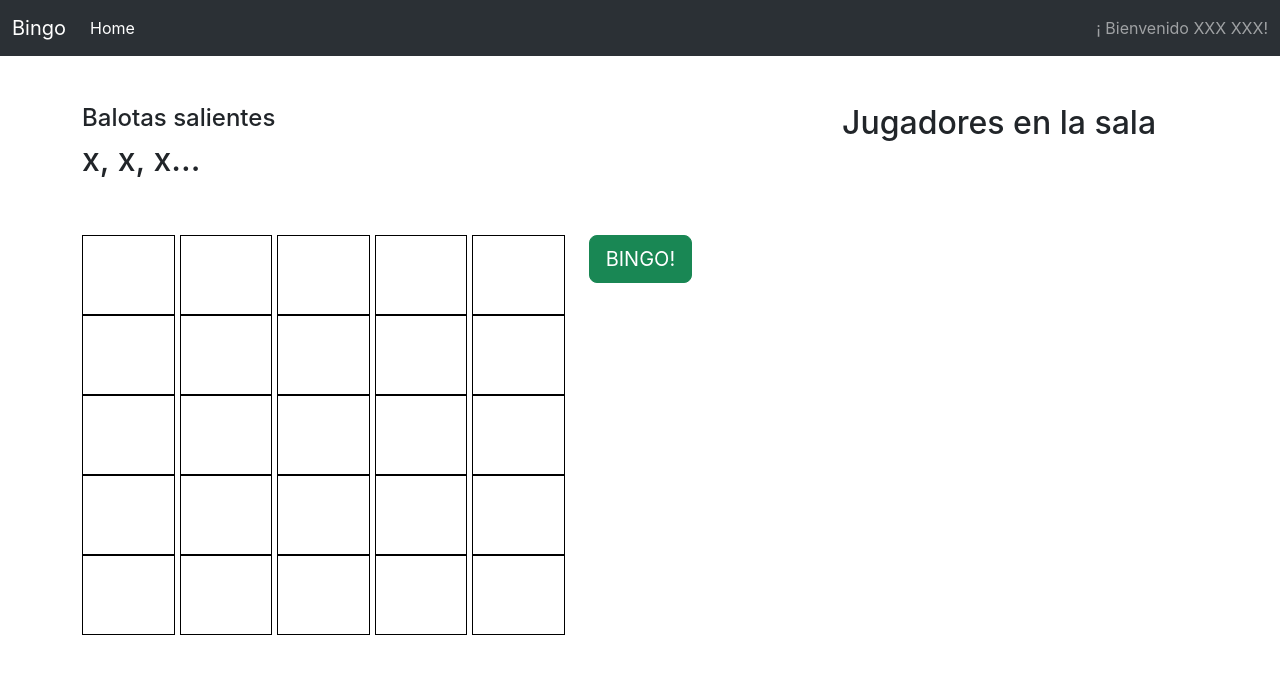
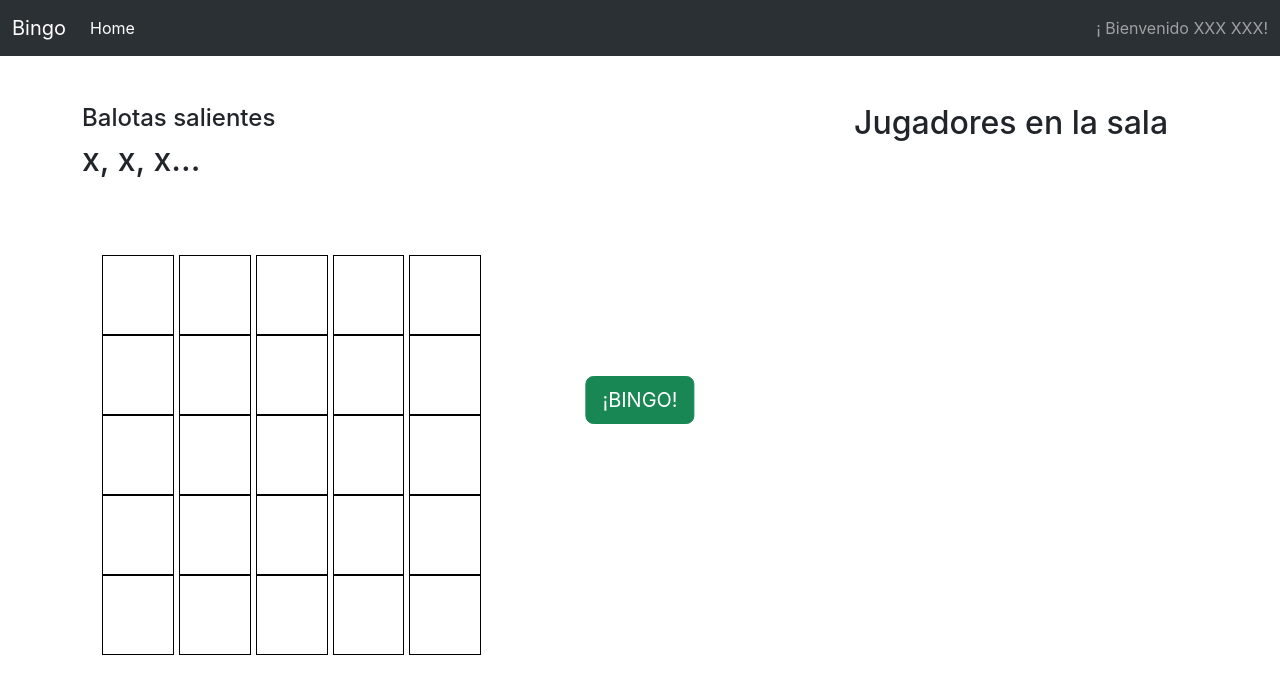
Before and after one commit to suaviaparicio/bingo-webapp-frontend, a React (Create React App) app: page /home/bingo-game in a window 1280 px wide. Shown: the top 694 px of the page. Built offline with nearby package versions, Linux system fonts and the light colour scheme.

Commit message:
WIP containers and components to render: BingoCard, WaitingRoom, Auth, Home

```diff
--- a/src/assets/css/style.css
+++ b/src/assets/css/style.css
@@ -2,8 +2,8 @@
 
 
 .spinner{
-    width: 5rem;
-    height: 5rem;
+    width: 4.5rem;
+    height: 4.5rem;
 }
 
 .bingo-card {
@@ -11,10 +11,32 @@
     grid-template-columns: repeat(5, 1fr);
     grid-template-rows: repeat(5, 1fr);
     grid-gap: 5px;
+    margin: 20px;
+
+
   }
 
-  .bingo-cell {
+.bingo-column {
+    display: flex;
+    flex-direction: column;
+  }
+
+.bingo-row {
+    display: block;
+
+  }
+
+.bingo-cell {
     flex: 1;
     border: 1px solid black;
     height: 80px;
   }
+
+.bingo-header-cell {
+    text-align: center;
+    font-weight: bold;
+  }
+
+  .marked-cell {
+    background-color: #aaf2aa;
+  }
--- a/src/components/BingoCard.jsx
+++ b/src/components/BingoCard.jsx
@@ -1,15 +1,66 @@
-import React from "react";
+import React, { useState } from "react";
 
 const BingoCard = () => {
+    // const letters = ['B', 'I', 'N', 'G', 'O'];
+    const [markedCells, setMarkedCells] = useState([]);
+
+    const handleCellClick = (rowIndex, cellIndex) => {
+        const newMarkedCells = [...markedCells];
+        const cellKey = `${rowIndex}-${cellIndex}`;
+
+        if (newMarkedCells.includes(cellKey)) {
+            newMarkedCells.splice(newMarkedCells.indexOf(cellKey), 1);
+        } else {
+            newMarkedCells.push(cellKey);
+        }
+
+        setMarkedCells(newMarkedCells);
+    };
+
+    // const headerRow = (
+    // <div className="bingo-row">
+    //     {letters.map((letter, index) => (
+    //     <div key={index} className="bingo-cell bingo-header-cell">
+    //         {letter}
+    //     </div>
+    //     ))}
+    // </div>
+    // );
+
+    // const rows = Array.from({ length: 5 }, (_, rowIndex) => (
+    //     <div key={rowIndex} className="bingo-row">
+    //         {Array.from({ length: 6 }, (_, cellIndex) => (
+    //             <div key={cellIndex} className="bingo-cell"></div>
+    //         ))}
+    //     </div>
+    // ));
+
+    // return (
+    //     <div className="bingo-card">
+    //         {/* {headerRow} */}
+    //         {rows}
+    //     </div>
+    // );
+
     const rows = Array.from({ length: 5 }, (_, rowIndex) => (
         <div key={rowIndex} className="bingo-row">
-            {Array.from({ length: 5 }, (_, cellIndex) => (
-                <div key={cellIndex} className="bingo-cell"></div>
-            ))}
+            {Array.from({ length: 5 }, (_, cellIndex) => {
+                const cellKey = `${rowIndex}-${cellIndex}`;
+                const isMarked = markedCells.includes(cellKey);
+
+                return (
+                    <div
+                        key={cellIndex}
+                        className={`bingo-cell ${isMarked ? 'marked-cell' : ''}`}
+                        onClick={() => handleCellClick(rowIndex, cellIndex)}
+                    ></div>
+                );
+            })}
         </div>
     ));
 
     return <div className="bingo-card">{rows}</div>;
 };
 
+
 export default BingoCard;
--- /dev/null
+++ b/src/components/OutgoingBallots.jsx
@@ -0,0 +1,11 @@
+import React from "react";
+
+const OutgoingBallots = () => {
+    return (
+        <div className="container">
+            <h4 className="">Balotas salientes</h4>
+            <h2 className="">x, x, x...</h2>
+        </div>
+    );
+};
+export default OutgoingBallots;
--- /dev/null
+++ b/src/components/RoomPlayers.jsx
@@ -0,0 +1,10 @@
+import React from "react";
+
+const RoomPlayers = () => {
+    return (
+        <div className="container">
+            <h2>Jugadores en la sala</h2>
+        </div>
+    );
+};
+export default RoomPlayers;
--- a/src/containers/Auth.jsx
+++ b/src/containers/Auth.jsx
@@ -22,8 +22,8 @@ const Auth = () => {
                         <label className="form-label" htmlFor="InputPassword">Contraseña</label>
                         <input className="form-control" type="password" id="passwordInput"/>
                     </div>
-                    <div className="start-button d-grid gap-2 col-6 mx-auto">
-                        <button type="submit" className="btn btn-info">Enviar</button>
+                    <div className="start-button">
+                        <button type="submit" className="btn btn-success">Enviar</button>
                     </div>
                 </form>
 
--- a/src/containers/BingoContainer.jsx
+++ b/src/containers/BingoContainer.jsx
@@ -1,27 +1,32 @@
 import React from "react";
 import BingoCard from "../components/BingoCard";
+import OutgoingBallots from "../components/OutgoingBallots";
+import RoomPlayers from "../components/RoomPlayers";
 
 const GameBingo = () => {
     return(
         <div className="container">
             <div className="row">
-                <div className="col-8 mt-5">
+                <div className="col-7 mt-5">
                     <div className="row">
-                        <h4 className="">Balotas salientes</h4>
-                        <h2 className="">x, x, x...</h2>
+                        <OutgoingBallots/>
                     </div>
                     <div className="row mt-5">
                         <div className="col-8">
                             <BingoCard/>
                         </div>
-                        <div className="col-4">
-                            <button type="button" className="btn btn-success btn-lg">BINGO!</button>
-                        </div>
                     </div>
 
                 </div>
-                <div className="col-4 mt-5">
-                    <h2>Jugadores en la sala</h2>
+
+                <div className="col-1 mt-5">
+                    <button type="button" className="btn btn-success btn-lg position-absolute top-50 start-50 translate-middle">
+                        ¡BINGO!
+                    </button>
+                </div>
+
+                <div className="col-4 mt-5 position-relative">
+                    <RoomPlayers/>
                 </div>
             </div>
 
--- a/src/containers/WaitingRoom.jsx
+++ b/src/containers/WaitingRoom.jsx
@@ -14,6 +14,7 @@ const WaitingRoom = () => {
                 </div>
                 <div className="pt-5">
                     <h3 className="text-center">No tardaremos, solo estamos esperando a que ingresen más jugadores...</h3>
+                    <h3 className="text-center mt-5">Cuando ingreses, generaremos tu tarjetón</h3>
                 </div>
 
             </div>
--- a/src/pages/Home.jsx
+++ b/src/pages/Home.jsx
@@ -5,33 +5,33 @@ const Home = () => {
         <div className="container">
             <div className="home pt-5 ">
                 <h1 className="pb-3 text-center">
-                    Bienvenido al bingo virtual
+                    El super bingo virtual
                 </h1>
                 <h2 className="pb-2 text-center">
                     ¡Estamos  muy contentos de que nos acompañes!
                 </h2>
                 <h5 className="fw-light">
                     Antes de iniciar, es importante que leas las instrucciones a continuación:
-                    <ul>
-                        <li>Al presionar 'iniciar juego', serás dirigido a una sala donde esperarás máximo 1 minuto a que otros jugadores se sumen a la partida</li>
-                        <li>Luego podrás generar un tarjetón</li>
-                        <li>Cuando el juego inicie, leeremos los números uno por uno cada 5 segundos</li>
-                        <li>Si los números coinciden con los de tu tarjetón, debes marcarlos haciendo clic sobre el recuadro del número sobre tu tarjetón.</li>
-                        <li>Ganarás, en caso de que completes alguna de las siguientes opciones: </li>
-                            <ul>
-                                <li>Una línea vertical</li>
-                                <li>Una línea horizontal</li>
-                                <li>Una diagonal en cualquier dirección</li>
-                                <li>Las cuatro esquinas del tarjetón</li>
-                                <li>Todo el tarjetón</li>
+                    <ul className="list-group list-group-flush mt-3">
+                        <li className="list-group-item">Al presionar 'iniciar juego', serás dirigido a una sala donde esperarás máximo 1 minuto a que otros jugadores se sumen a la partida</li>
+                        <li className="list-group-item">Cuando el juego inicie, leeremos los números uno por uno cada 5 segundos</li>
+                        <li className="list-group-item">Si los números coinciden con los de tu tarjetón, debes marcarlos haciendo clic sobre el recuadro del número sobre tu tarjetón.</li>
+                        <li className="list-group-item">Ganarás, en caso de que completes alguna de las siguientes opciones: </li>
 
+                            <ul className="list-group mt-4 mb-4">
+                                <li className="list-group-item list-group-item-info">Una línea vertical</li>
+                                <li className="list-group-item list-group-item-warning">Una línea horizontal</li>
+                                <li className="list-group-item list-group-item-success">Una diagonal en cualquier dirección</li>
+                                <li className="list-group-item list-group-item-dark">Las cuatro esquinas del tarjetón</li>
+                                <li className="list-group-item list-group-item-danger">Todo el tarjetón</li>
                             </ul>
-                        <li>Debes presionar el botón de 'Bingo', para indicar que ganaste y validaremos tus respuestas</li>
-                        <li>¡Cuidado! en caso de que presiones el botón 'Bingo' y no hayas ganado, quedarás descalificado de la partida</li>
+
+                        <li className="list-group-item">Debes presionar el botón de 'Bingo', para indicar que ganaste y validaremos tus respuestas</li>
+                        <li className="list-group-item">¡Cuidado! en caso de que presiones el botón 'Bingo' y no hayas ganado, quedarás descalificado de la partida</li>
                     </ul>
                 </h5>
                 <div className="start-button d-grid gap-2 col-6 mx-auto pt-4 pb-3">
-                    <button type="button" className="btn btn-success">Iniciar juego</button>
+                    <button type="button" className="btn btn-success btn-lg">Iniciar juego</button>
                 </div>
             </div>
         </div>
```
